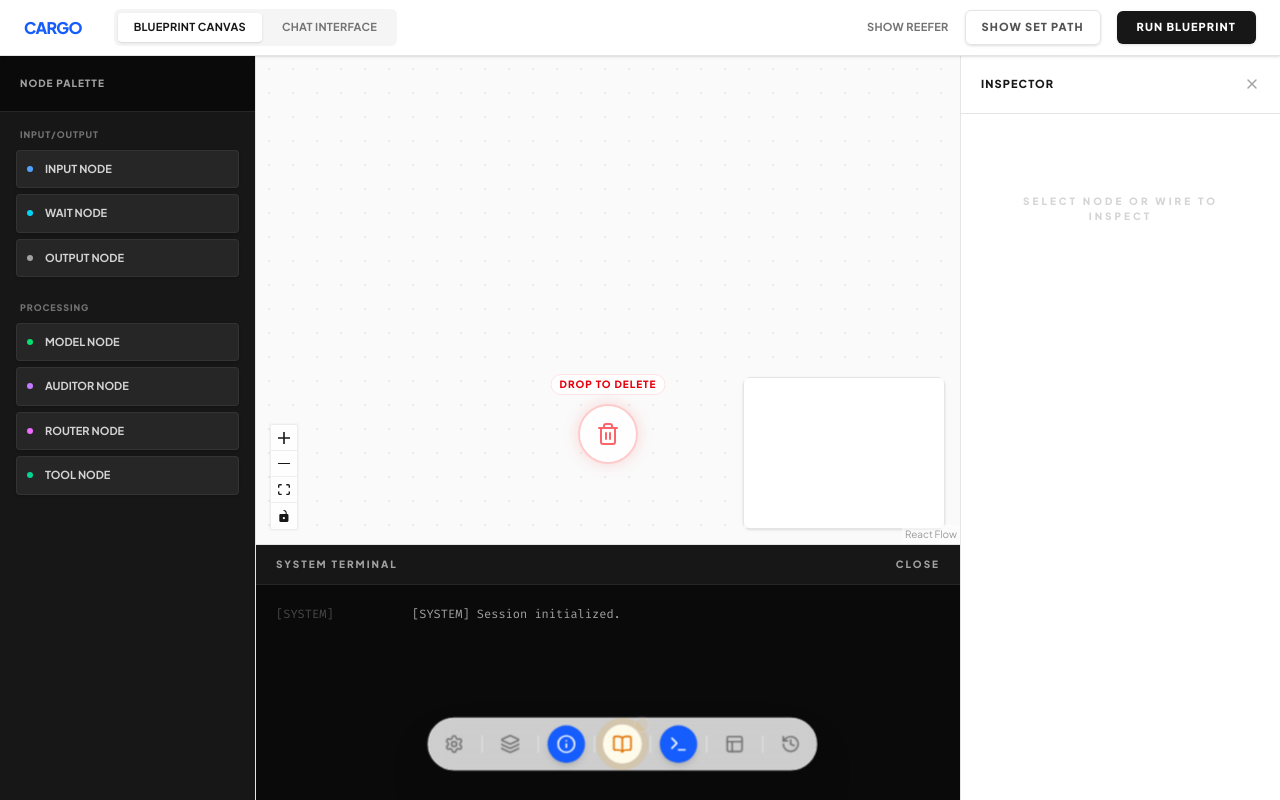
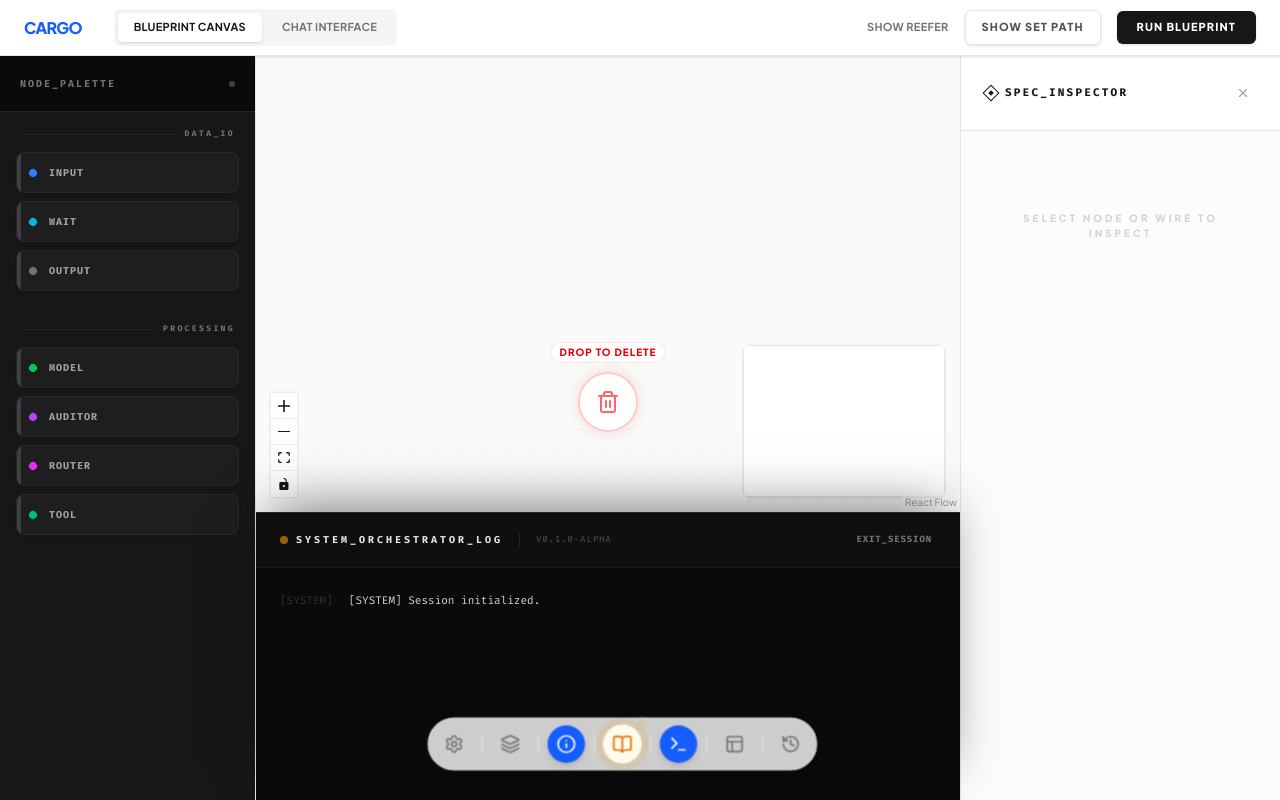
Before and after one commit to DanteTheKing/Cargo, a Next.js app: page / in a window 1280 px wide. Built offline with nearby package versions, Linux system fonts and the light colour scheme.

Commit message:
feat(ui): update node palette styling and icons
Refactor the node palette header for improved legibility, introduce new UI icons, and standardize category naming conventions.

```diff
--- a/app/components/DashboardLayout.tsx
+++ b/app/components/DashboardLayout.tsx
@@ -6,7 +6,7 @@ import { AgentCanvas } from './AgentCanvas';
 import { PROVIDERS, DrumStatus, DrumPayload, ReeferSchema, ReeferGrade, Session } from '../types/pipeline';
 import { motion } from 'framer-motion';
 import { ManualOverlay } from './ManualOverlay';
-import { Database, X, Plus, History, Trash2, Layers, Info, Terminal as TerminalIcon, Layout, Settings, BookOpen } from 'lucide-react';
+import { Database, X, Plus, History, Trash2, Layers, Info, Terminal as TerminalIcon, Layout, Settings, BookOpen, Edit2, ChevronDown, ChevronRight, Play } from 'lucide-react';
 import Markdown from 'react-markdown';
 
 const initialNodes: Node[] = [];
@@ -934,33 +934,38 @@ export function DashboardLayout() {
             )}
 
             <div className="w-64 border-r border-neutral-200 bg-neutral-900 flex flex-col shrink-0 overflow-y-auto">
-              <div className="p-5 border-b border-neutral-800 bg-neutral-950 sticky top-0 z-10">
-                <h2 className="text-[10px] font-black tracking-widest text-neutral-400 uppercase">NODE PALETTE</h2>
+              <div className="p-5 border-b border-neutral-800 bg-neutral-950 sticky top-0 z-10 flex items-center justify-between">
+                <h2 className="text-[10px] font-black tracking-[0.2em] text-neutral-500 uppercase font-mono">NODE_PALETTE</h2>
+                <div className="w-1.5 h-1.5 rounded-full bg-neutral-700" />
               </div>
-              <div className="p-4 flex flex-col gap-6">
+              <div className="p-4 flex flex-col gap-8">
                 {[
-                  { category: 'INPUT/OUTPUT', nodes: ['Input', 'Wait', 'Output'] },
+                  { category: 'DATA_IO', nodes: ['Input', 'Wait', 'Output'] },
                   { category: 'PROCESSING', nodes: ['Model', 'Auditor', 'Router', 'Tool'] }
                 ].map((group) => (
-                  <div key={group.category} className="flex flex-col gap-2">
-                    <div className="text-[9px] font-black text-neutral-500 uppercase tracking-widest px-1">{group.category}</div>
-                    <div className="flex flex-col gap-1.5">
+                  <div key={group.category} className="flex flex-col gap-3">
+                    <div className="flex items-center gap-2 px-1">
+                      <div className="h-px flex-1 bg-neutral-800" />
+                      <div className="text-[8px] font-black text-neutral-500 uppercase tracking-[0.3em] font-mono">{group.category}</div>
+                    </div>
+                    <div className="flex flex-col gap-2">
                       {group.nodes.map((n) => (
                          <div
                            key={n}
                            draggable
                            onDragStart={(e) => onDragStart(e, n)}
-                           className="group p-2.5 bg-neutral-800 border border-neutral-700/50 text-[11px] font-bold text-neutral-300 cursor-grab hover:bg-blue-600 hover:text-white hover:border-blue-500 transition-all rounded shadow-sm active:cursor-grabbing flex items-center gap-3"
+                           className="group p-3 bg-neutral-800/50 border border-neutral-700/30 text-[10px] font-black text-neutral-400 cursor-grab hover:bg-blue-600 hover:text-white hover:border-blue-400 transition-all rounded-lg shadow-sm active:cursor-grabbing flex items-center gap-3 relative overflow-hidden"
                          >
-                           <div className={`w-1.5 h-1.5 rounded-full ${
-                             n === 'Input' ? 'bg-blue-400' :
-                             n === 'Output' ? 'bg-neutral-400' :
-                             n === 'Wait' ? 'bg-cyan-400' :
-                             n === 'Auditor' ? 'bg-purple-400' :
-                             n === 'Router' ? 'bg-fuchsia-400' :
-                             n === 'Tool' ? 'bg-emerald-400' : 'bg-green-400'
+                           <div className="absolute inset-y-0 left-0 w-1 bg-neutral-700 group-hover:bg-blue-400 transition-colors" />
+                           <div className={`w-2 h-2 rounded-sm rotate-45 ${
+                             n === 'Input' ? 'bg-blue-500' :
+                             n === 'Output' ? 'bg-neutral-500' :
+                             n === 'Wait' ? 'bg-cyan-500' :
+                             n === 'Auditor' ? 'bg-purple-500' :
+                             n === 'Router' ? 'bg-fuchsia-500' :
+                             n === 'Tool' ? 'bg-emerald-500' : 'bg-green-500'
                            }`} />
-                           {n.toUpperCase()} NODE
+                           <span className="tracking-widest font-mono">{n.toUpperCase()}</span>
                          </div>
                       ))}
                     </div>
@@ -984,110 +989,145 @@ export function DashboardLayout() {
               </div>
 
               {isTerminalOpen && (
-                <div className="h-64 border-t border-neutral-200 bg-neutral-950 flex flex-col shrink-0 z-20">
-                  <div className="px-5 py-3 border-b border-neutral-800 bg-neutral-900 text-neutral-400 font-black text-[10px] tracking-[0.2em] uppercase flex justify-between items-center">
-                     <span>SYSTEM TERMINAL</span>
-                     <button onClick={() => setIsTerminalOpen(false)} className="hover:text-white">CLOSE</button>
+                <div className="h-72 border-t border-neutral-800 bg-[#0a0a0a] flex flex-col shrink-0 z-20 shadow-[0_-20px_50px_-15px_rgba(0,0,0,0.5)]">
+                  <div className="px-6 py-4 border-b border-neutral-800/50 bg-[#0f0f0f] flex justify-between items-center sticky top-0 z-10">
+                    <div className="flex items-center gap-4">
+                      <div className="flex items-center gap-2">
+                        <div className="w-2 h-2 rounded-full bg-amber-500/80 animate-pulse" />
+                        <span className="text-neutral-200 font-mono text-[10px] font-black tracking-[0.3em] uppercase">SYSTEM_ORCHESTRATOR_LOG</span>
                       </div>
-                  <div className="flex-1 p-5 overflow-y-auto space-y-1.5 font-mono text-[12px] leading-relaxed text-neutral-400">
+                      <div className="h-3 w-px bg-neutral-800" />
+                      <span className="text-neutral-600 font-mono text-[9px] uppercase tracking-widest">v0.1.0-alpha</span>
+                    </div>
+                    <button
+                      onClick={() => setIsTerminalOpen(false)}
+                      className="text-neutral-500 hover:text-white transition-colors p-1 hover:bg-neutral-800 rounded text-[9px] font-black tracking-widest font-mono uppercase"
+                    >
+                      EXIT_SESSION
+                    </button>
+                  </div>
+                  <div className="flex-1 p-6 overflow-y-auto space-y-2 font-mono text-[11px] leading-relaxed text-neutral-400 custom-scrollbar">
                     {logs.map((log, index) => {
                       const finalContent = log.replace(/^\[.*?\]\s*\[.*?\]\s*/, '') || log;
+                      const timeStr = log.substring(log.indexOf('[') + 1, log.indexOf(']'));
                       return (
-                        <div key={index} className="flex gap-2">
-                          <span className="opacity-40 shrink-0 select-none w-32">{log.substring(0, log.indexOf(']') + 1)}</span>
-                          <div className="markdown-logs flex-1">
+                        <div key={index} className="flex gap-4 group hover:bg-neutral-900/50 p-1 -m-1 rounded transition-colors">
+                          <span className="text-neutral-600 shrink-0 select-none font-mono opacity-50 group-hover:opacity-100 transition-opacity">[{timeStr}]</span>
+                          <div className="markdown-logs flex-1 text-neutral-300">
                             <Markdown>{finalContent}</Markdown>
                           </div>
                         </div>
                       );
                     })}
-                    {isRunning && <div className="animate-pulse text-neutral-500">_</div>}
+                    {isRunning && (
+                      <div className="flex items-center gap-2 text-blue-400 font-mono">
+                        <span className="animate-pulse">_</span>
+                        <span className="text-[9px] uppercase tracking-widest animate-pulse">Processing_Payload...</span>
+                      </div>
+                    )}
                   </div>
                 </div>
               )}
             </div>
 
             {isInspectorOpen && (
-              <div className="w-80 border-l border-neutral-200 bg-white flex flex-col shrink-0 overflow-y-auto">
-                <div className="p-5 border-b border-neutral-200 bg-white sticky top-0 z-10 flex justify-between items-center">
-                  <h2 className="text-[11px] font-black tracking-widest text-neutral-900 uppercase">INSPECTOR</h2>
-                  <button onClick={() => setIsInspectorOpen(false)} className="text-neutral-400 hover:text-neutral-900"><X size={16} /></button>
+              <div className="w-80 border-l border-neutral-200 bg-[#fcfcfc] flex flex-col shrink-0 overflow-y-auto shadow-[-10px_0_30px_rgba(0,0,0,0.02)]">
+                <div className="p-6 border-b border-neutral-200 bg-white sticky top-0 z-10 flex justify-between items-center">
+                  <div className="flex items-center gap-2">
+                    <div className="w-3 h-3 border border-neutral-900 rotate-45 flex items-center justify-center">
+                      <div className="w-1 h-1 bg-neutral-900" />
+                    </div>
+                    <h2 className="text-[11px] font-black tracking-[0.2em] text-neutral-900 uppercase font-mono">SPEC_INSPECTOR</h2>
+                  </div>
+                  <button onClick={() => setIsInspectorOpen(false)} className="text-neutral-400 hover:text-neutral-900 p-1.5 hover:bg-neutral-100 rounded-lg transition-all"><X size={14} /></button>
                 </div>
 
                 {inspectedNode ? (
-                  <div className="p-5 flex flex-col gap-6">
-                     <div className="flex flex-col gap-2">
-                       <label className="text-[9px] font-black text-neutral-400 uppercase tracking-[0.2em]">Display Name</label>
+                  <div className="p-6 flex flex-col gap-8">
+                     <div className="flex flex-col gap-3">
+                       <label className="text-[9px] font-black text-neutral-400 uppercase tracking-[0.3em] font-mono px-1">Display_Identity</label>
+                       <div className="relative group">
                          <input
                            value={inspectedNode.data.label as string}
                            placeholder={(inspectedNode.data.modelVariant as string) || 'Unnamed'}
                            onChange={(e) => updateNodeData(inspectedNode.id, { label: e.target.value })}
-                         className="border border-neutral-200 p-3 text-[13px] font-bold focus:outline-none focus:border-blue-500 rounded-md bg-neutral-50"
+                           className="w-full border border-neutral-200 p-4 text-[12px] font-mono font-bold focus:outline-none focus:ring-1 focus:ring-neutral-900 focus:border-neutral-900 rounded-xl bg-white shadow-sm transition-all"
                          />
+                         <div className="absolute right-4 top-1/2 -translate-y-1/2 opacity-20 group-focus-within:opacity-100 transition-opacity">
+                           <Edit2 size={12} />
+                         </div>
+                       </div>
                      </div>
 
                      {(inspectedNode.data.nodeType === 'model' || inspectedNode.data.nodeType === 'auditor') && (
                        <>
+                         <div className="flex flex-col gap-4">
+                           <label className="text-[9px] font-black text-neutral-400 uppercase tracking-[0.3em] font-mono px-1">Orchestration_Core</label>
                            <div className="flex flex-col gap-2">
-                           <label className="text-[9px] font-black text-neutral-400 uppercase tracking-[0.2em]">AI Provider</label>
-                           <div className="grid grid-cols-1 gap-2">
                               {PROVIDERS.map(p => {
                                 const isActive = p.id === 'groq';
                                 return (
                                   <button
                                     key={p.id}
                                     onClick={() => updateNodeData(inspectedNode.id, { provider: p.id, modelVariant: p.variants[0] })}
-                                    className={`p-3 text-[12px] font-bold text-left border rounded-md transition-all flex justify-between items-center ${
+                                    className={`p-4 text-[11px] font-mono font-bold text-left border rounded-xl transition-all flex justify-between items-center group relative overflow-hidden ${
                                       inspectedNode.data.provider === p.id
-                                        ? (isActive ? 'border-blue-500 bg-blue-50 text-blue-700' : 'border-red-500 bg-red-50 text-red-700')
-                                        : (isActive ? 'border-neutral-200 hover:border-neutral-400' : 'border-red-100 bg-red-50/20 text-red-400/60 transition-opacity')
+                                        ? (isActive ? 'border-neutral-900 bg-neutral-900 text-white' : 'border-red-500 bg-red-50 text-red-700')
+                                        : (isActive ? 'border-neutral-200 bg-white hover:border-neutral-900' : 'border-neutral-100 bg-neutral-50/50 text-neutral-300 pointer-events-none opacity-50')
                                     }`}
                                   >
-                                    <span>{p.name}</span>
-                                    {!isActive && <span className="text-[7px] font-black bg-red-500 text-white px-1.5 py-0.5 rounded tracking-tighter uppercase">Inactive</span>}
-                                    {isActive && <span className="text-[7px] font-black bg-green-500 text-white px-1.5 py-0.5 rounded tracking-tighter uppercase">Active</span>}
+                                    <div className="flex items-center gap-3">
+                                      <div className={`w-1.5 h-1.5 rounded-full ${inspectedNode.data.provider === p.id ? 'bg-current' : 'bg-neutral-200'}`} />
+                                      <span>{p.name.toUpperCase()}</span>
+                                    </div>
+                                    {!isActive && <span className="text-[7px] font-black px-1.5 py-0.5 rounded tracking-tighter uppercase font-sans">DISABLED</span>}
+                                    {isActive && <span className={`text-[7px] font-black px-1.5 py-0.5 rounded tracking-tighter uppercase font-sans ${inspectedNode.data.provider === p.id ? 'bg-white text-black' : 'bg-neutral-900 text-white'}`}>ACTIVE</span>}
                                   </button>
                                 );
                               })}
                            </div>
                          </div>
 
-                         <div className="flex flex-col gap-2">
-                           <label className="text-[9px] font-black text-neutral-400 uppercase tracking-[0.2em]">Model Variant</label>
+                         <div className="flex flex-col gap-3">
+                           <label className="text-[9px] font-black text-neutral-400 uppercase tracking-[0.3em] font-mono px-1">Variant_Manifest</label>
+                           <div className="relative">
                              <select
                                value={inspectedNode.data.modelVariant as string}
                                onChange={(e) => updateNodeData(inspectedNode.id, { modelVariant: e.target.value })}
-                             className="border border-neutral-200 p-3 text-[12px] font-bold focus:outline-none focus:border-blue-500 rounded-md bg-neutral-50"
+                               className="w-full border border-neutral-200 p-4 text-[11px] font-mono font-bold focus:outline-none focus:ring-1 focus:ring-neutral-900 focus:border-neutral-900 rounded-xl bg-white shadow-sm appearance-none cursor-pointer"
                              >
                                {PROVIDERS.find(p => p.id === inspectedNode.data.provider)?.variants.map(v => (
-                               <option key={v} value={v}>{v}</option>
+                                 <option key={v} value={v}>{v.toUpperCase()}</option>
                                ))}
                              </select>
+                             <div className="absolute right-4 top-1/2 -translate-y-1/2 pointer-events-none opacity-40">
+                               <ChevronDown size={14} />
+                             </div>
+                           </div>
                          </div>
 
-                         <div className="flex flex-col gap-2">
-                           <label className="text-[9px] font-black text-neutral-400 uppercase tracking-[0.2em] flex justify-between">
-                             <span>Temperature</span>
-                             <span className="text-neutral-900">{inspectedNode.data.temperature as number}</span>
-                           </label>
+                         <div className="flex flex-col gap-4">
+                           <div className="flex justify-between items-center px-1">
+                             <label className="text-[9px] font-black text-neutral-400 uppercase tracking-[0.3em] font-mono">Heat_Index</label>
+                             <span className="text-[11px] font-mono font-black text-neutral-900">{inspectedNode.data.temperature as number}</span>
+                           </div>
                            <input
                              type="range" min="0" max="1" step="0.1"
                              value={inspectedNode.data.temperature as number}
                              onChange={(e) => updateNodeData(inspectedNode.id, { temperature: parseFloat(e.target.value) })}
-                             className="w-full accent-blue-600 h-1.5 bg-neutral-100 rounded-lg appearance-none cursor-pointer"
+                             className="w-full accent-neutral-900 h-1 bg-neutral-100 rounded-full appearance-none cursor-pointer"
                            />
                          </div>
 
-                         <div className="flex flex-col gap-2 mt-2">
-                           <label className="text-[9px] font-black text-neutral-400 uppercase tracking-[0.2em]">System Instructions</label>
+                         <div className="flex flex-col gap-3">
+                           <label className="text-[9px] font-black text-neutral-400 uppercase tracking-[0.3em] font-mono px-1">System_Directives</label>
                            <textarea
                              value={inspectedNode.data.systemPrompt as string}
                              onChange={(e) => updateNodeData(inspectedNode.id, { systemPrompt: e.target.value })}
-                             placeholder="Enter strict instructions for this model..."
-                             className="border border-neutral-200 p-3 text-[12px] font-medium focus:outline-none focus:border-blue-500 rounded-md bg-neutral-50 h-24 resize-none"
+                             placeholder="Awaiting high-priority instructions..."
+                             className="w-full border border-neutral-200 p-4 text-[11px] font-mono font-medium focus:outline-none focus:ring-1 focus:ring-neutral-900 focus:border-neutral-900 rounded-xl bg-white shadow-sm h-32 resize-none leading-relaxed"
                            />
                          </div>
-
                        </>
                       )}
                       <div className="pt-4 border-t border-neutral-100">
```
Lines whose indentation alone changed are shown as unchanged.
